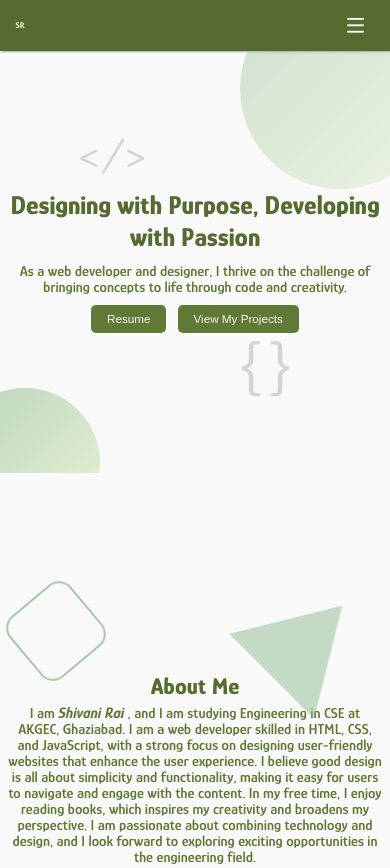
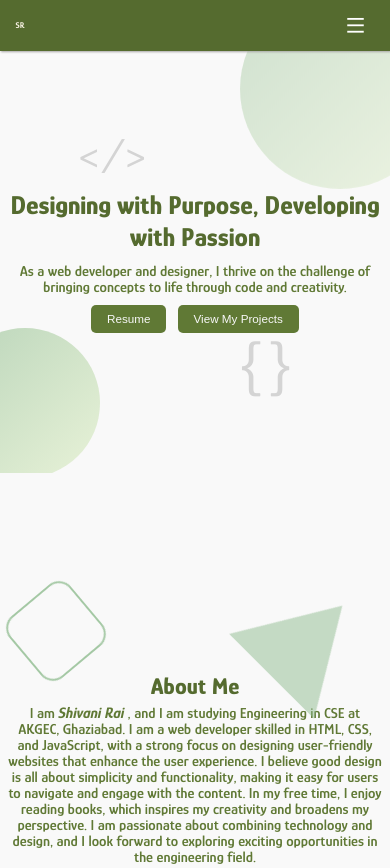
Before and after one commit to shivanirai08/Portfolio, a plain HTML site: page index.html in a window 390 px wide. Shown: the top 868 px of the page. Drawn offline with nearby package versions, Linux system fonts and the light colour scheme.

Commit message:
bg responsive

```diff
--- a/style.css
+++ b/style.css
@@ -162,7 +162,7 @@ button a{
 #home-screen::after {
     content: "";
     position: absolute;
-    bottom: -50px;
+    bottom: 10px;
     left: -50px;
     width: 150px;
     height: 150px;
```
